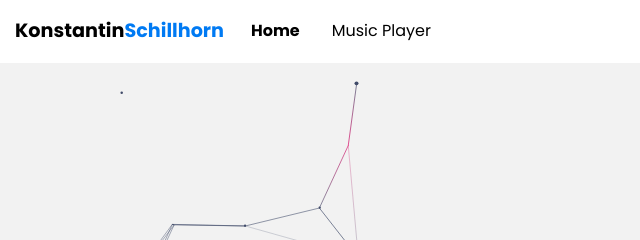
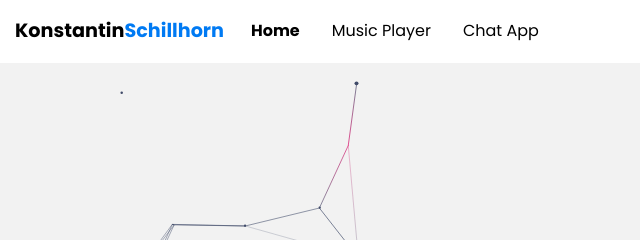
Before and after one commit to keschillhorn/PersonalWebsite, a plain HTML site: page index.html in a window 1280 px wide. Shown: the top 240 px of the page, 85-725 px from the left. Drawn offline with nearby package versions, Linux system fonts and the light colour scheme.

Commit message:
Update index.html

```diff
--- a/index.html
+++ b/index.html
@@ -24,6 +24,7 @@
                 <ul class='primary-nav'>
                     <li class='current'><a href="#">Home</a></li>
                     <li><a href="https://konstantin-music-player.netlify.app/">Music Player</a></li>
+                    <li><a href="https://konstantin-schillhorn-chat-app.netlify.app">Chat App</a></li>
                     <!-- <li><a href="#">Whatever</a></li> -->
                 </ul>
 
```
